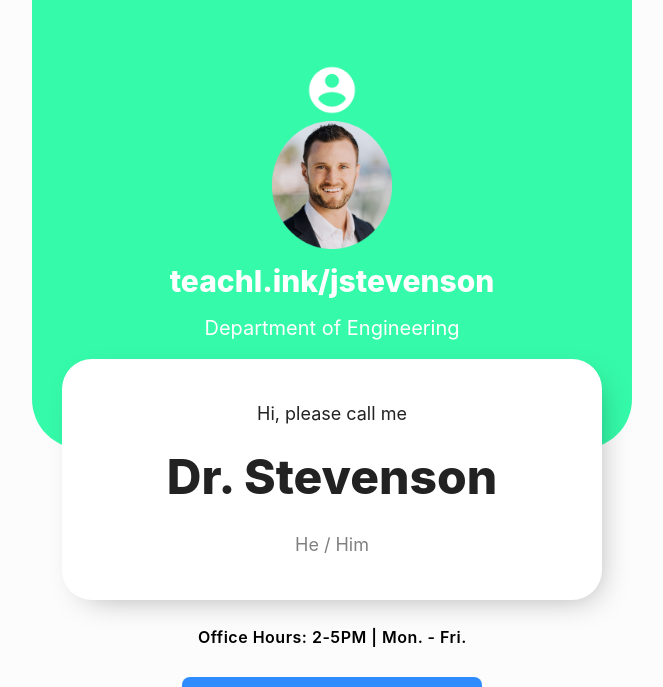
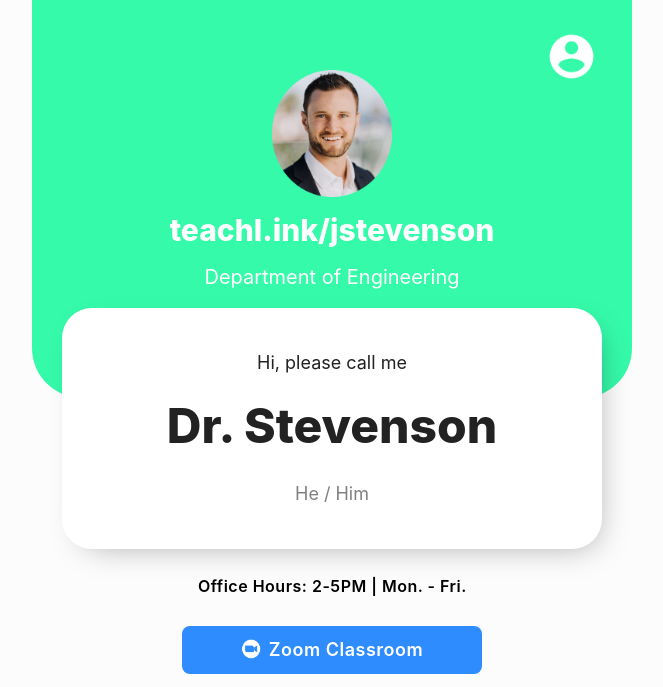
Before and after one commit to adamkpetersen/teachlink, a plain HTML site: page index.html in a window 1280 px wide. Shown: the top 687 px of the page, without its empty margins (308-971 px from the left). Drawn offline with Linux system fonts and the light colour scheme.

Commit message:
css for profile

```diff
--- a/css/skeleton-light.css
+++ b/css/skeleton-light.css
@@ -49,6 +49,14 @@
         padding-top: 10%;
     padding-bottom: 11%;
     border-radius: 0px 0px 50px 50px;
+}
+
+.profile {
+    text-align: right;
+    padding-right: 2rem;
+    margin-top: -2rem;
+    margin-bottom: -1rem;
+
 }
 .name {
     -webkit-box-shadow: 8px 10px 32px -14px rgba(0,0,0,0.36);
```
